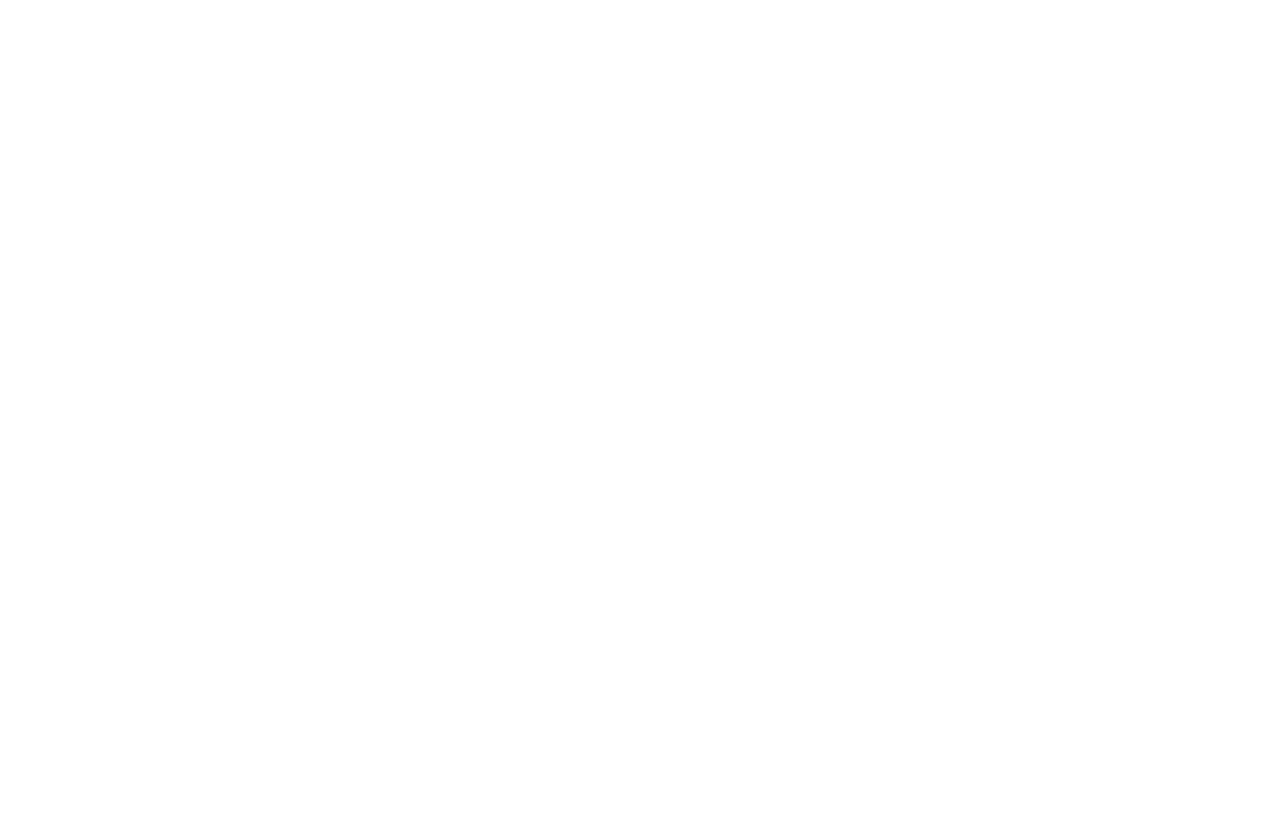
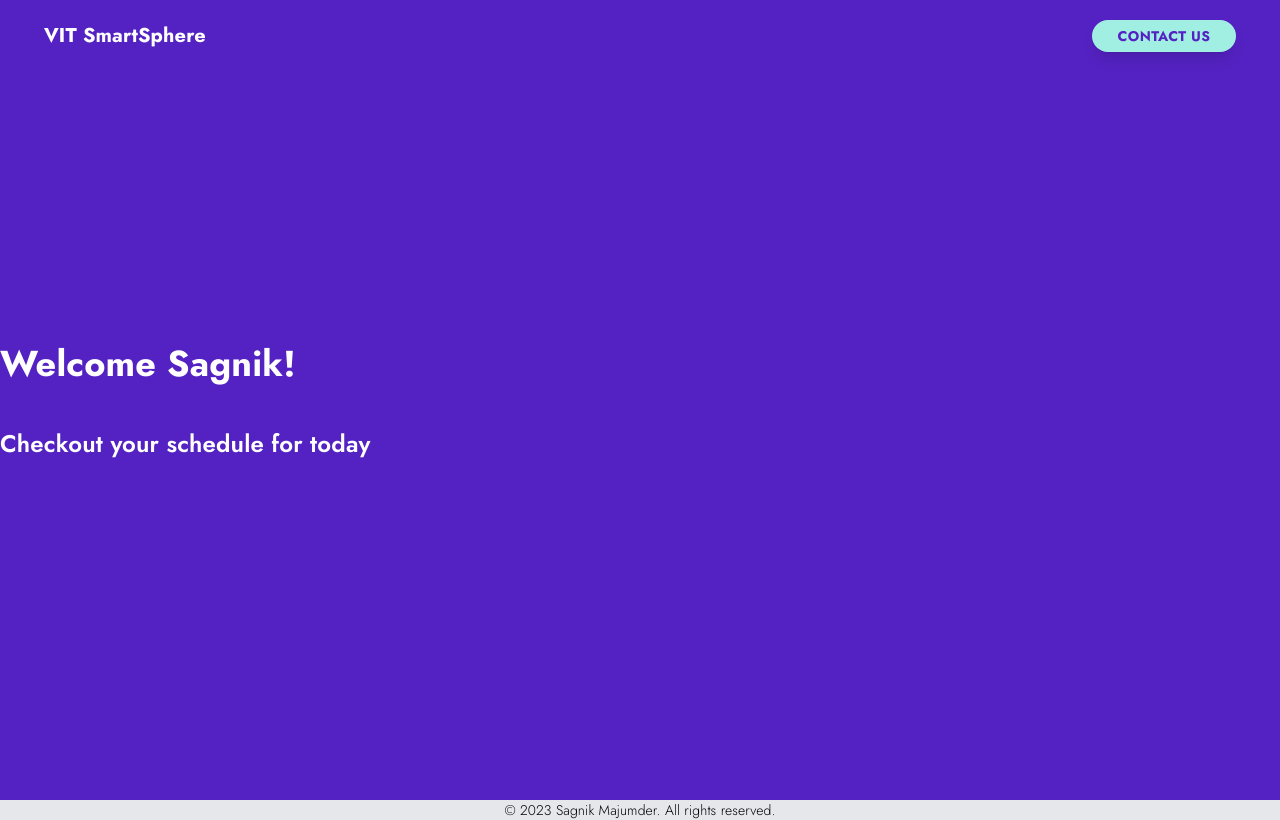
Before and after one commit to sagnikMajumder89/VITSmartSphere, a React (Vite) app in the folder client/: page /home in a window 1280 px wide. Before the commit this address had no page. Built offline with nearby package versions, Linux system fonts and the light colour scheme; the HTML template or start-up script is replaced by a standard one.

Commit message:
cookie changes

```diff
--- a/client/src/App.jsx
+++ b/client/src/App.jsx
@@ -3,6 +3,7 @@ import Home from "./components/Dashboard/WelcomePage.jsx"
 import Layout from "./components/Layout/Layout";
 import Login from "./components/Authentication/login";
 import SignUpPage from "./components/Authentication/SignUpPage.jsx";
+import HomePage from "./components/Home/HomePage.jsx";
 
 function App() {
 
@@ -14,6 +15,7 @@ function App() {
           <Route path="/" element={<Home />} />
           <Route path='/login' element={<Login />} />
           <Route path='/signup' element={<SignUpPage />} />
+          <Route path='/home' element={<HomePage />} />
         </Route>
       </Routes>
     </BrowserRouter>
--- /dev/null
+++ b/client/src/components/Home/HomePage.jsx
@@ -0,0 +1,14 @@
+
+import { Box } from '@mui/material'
+
+export default function HomePage() {
+    return (
+        <Box className="flex flex-col bg-primary justify-center items-start h-screen">
+            <h1 className="text-4xl font-bold text-white font-display">Welcome Sagnik!</h1>
+            <h2 className="text-2xl font-semibold text-white font-display">Checkout your schedule for today</h2>
+            <Box >
+
+            </Box>
+        </Box>
+    )
+}
```
Also changed, not shown: 1 other file (tests, documents, lock files or other folders).
